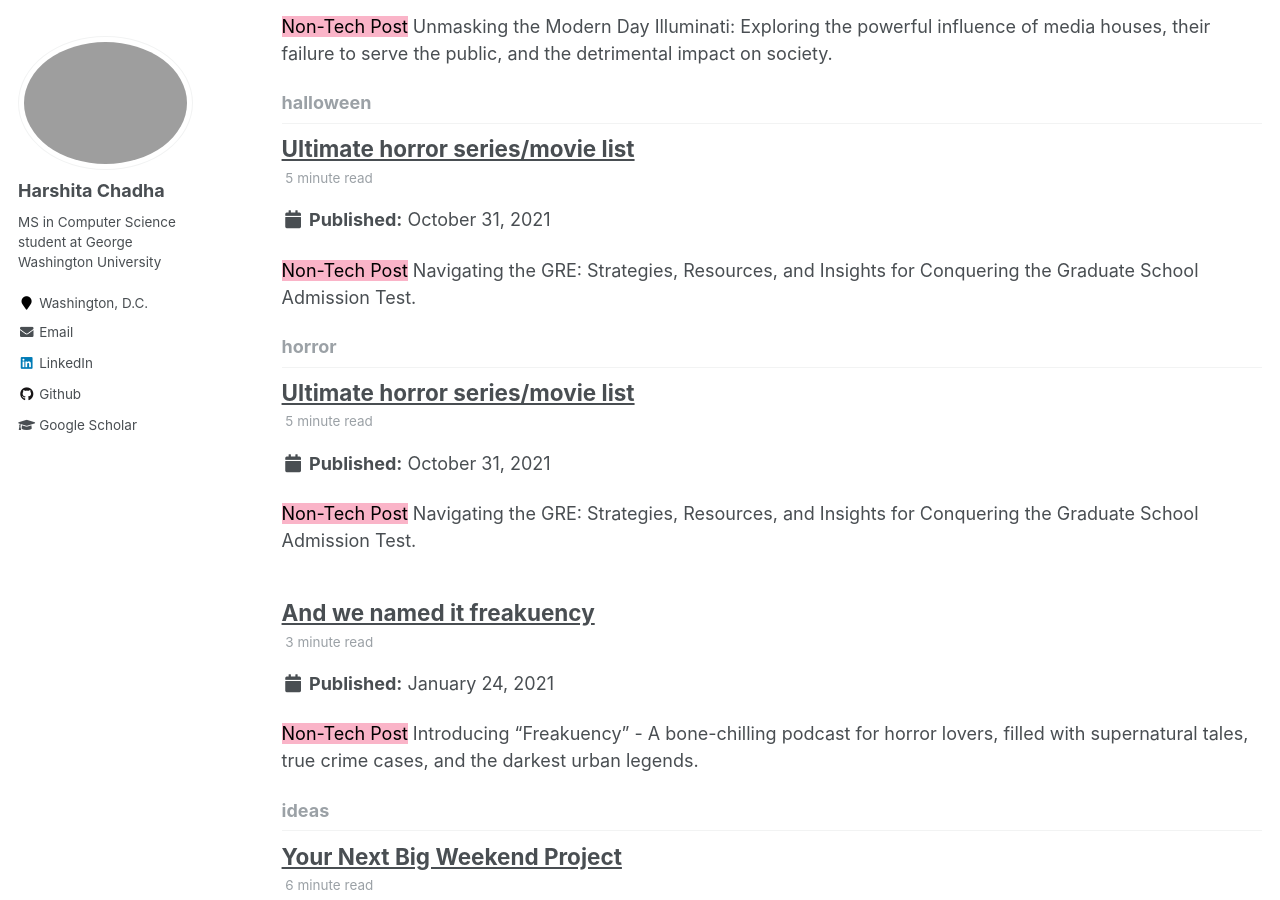
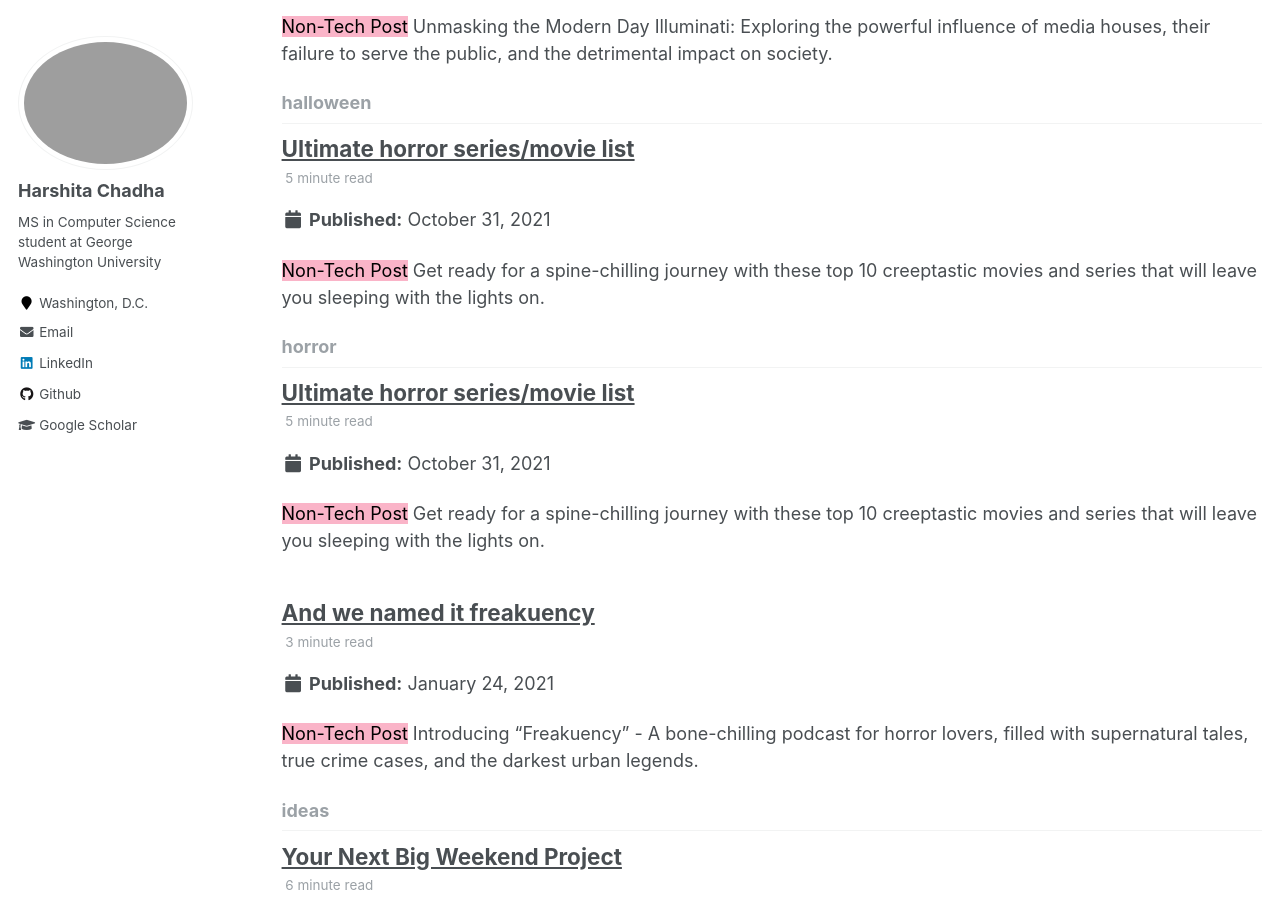
Before and after one commit to harshitaachadha/harshitaachadha.github.io, a Jekyll site: the page built from _pages/tag-archive.html, in a window 1280 px wide and 900 px high, scrolled down 1865 px. Built offline with Jekyll 4.4.1, drawn with Linux system fonts in a browser that asks for light colours; some of the changed text lies outside the part shown.

Commit message:
Update 2021-10-31-horrormovielist.md

```diff
--- a/_posts/2021-10-31-horrormovielist.md
+++ b/_posts/2021-10-31-horrormovielist.md
@@ -2,7 +2,7 @@
 title: 'Ultimate horror series/movie list'
 date: 2021-10-31
 permalink: /posts/2021/01/horrormovielist/
-excerpt: '<mark style="background-color: #fab4c8">Non-Tech Post</mark> Navigating the GRE: Strategies, Resources, and Insights for Conquering the Graduate School Admission Test.'
+excerpt: '<mark style="background-color: #fab4c8">Non-Tech Post</mark> Get ready for a spine-chilling journey with these top 10 creeptastic movies and series that will leave you sleeping with the lights on.'
 tags:
   - movie recommendations
   - horror
```
